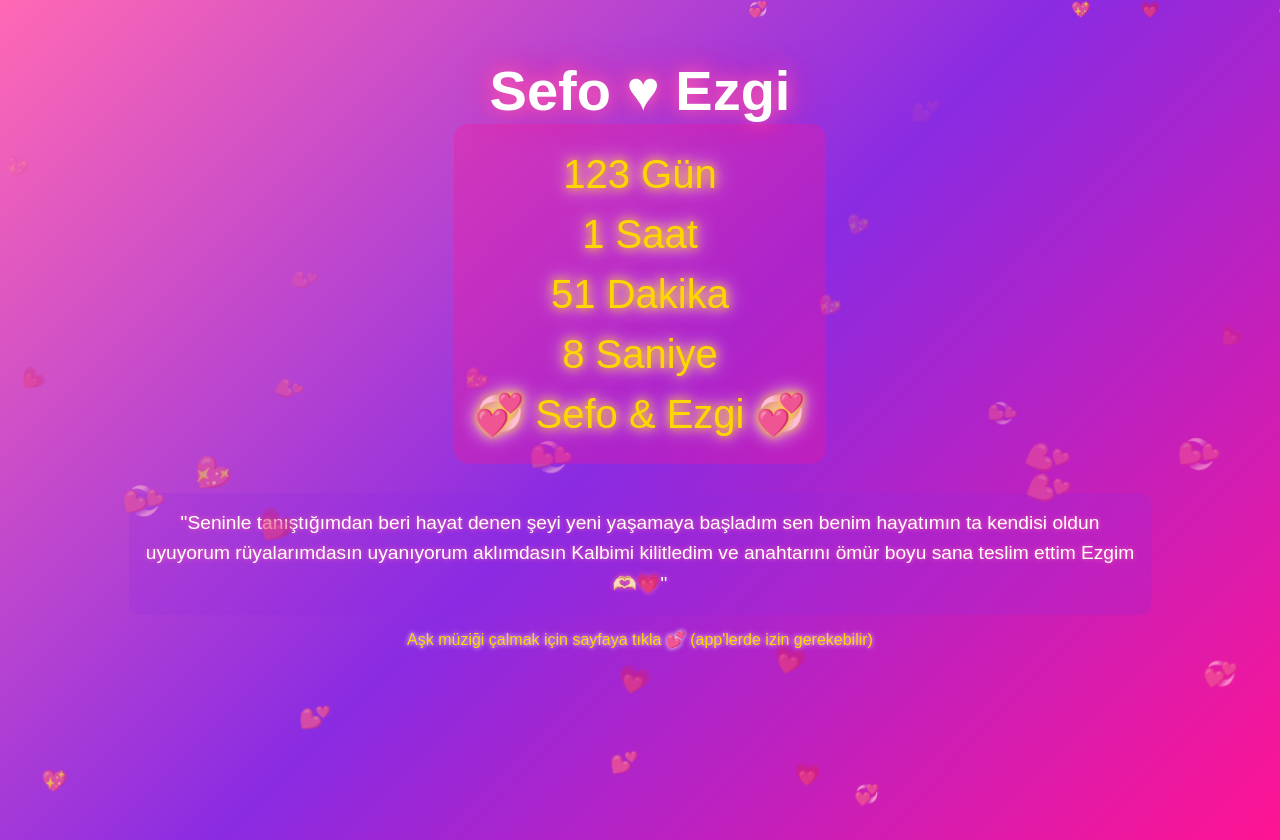
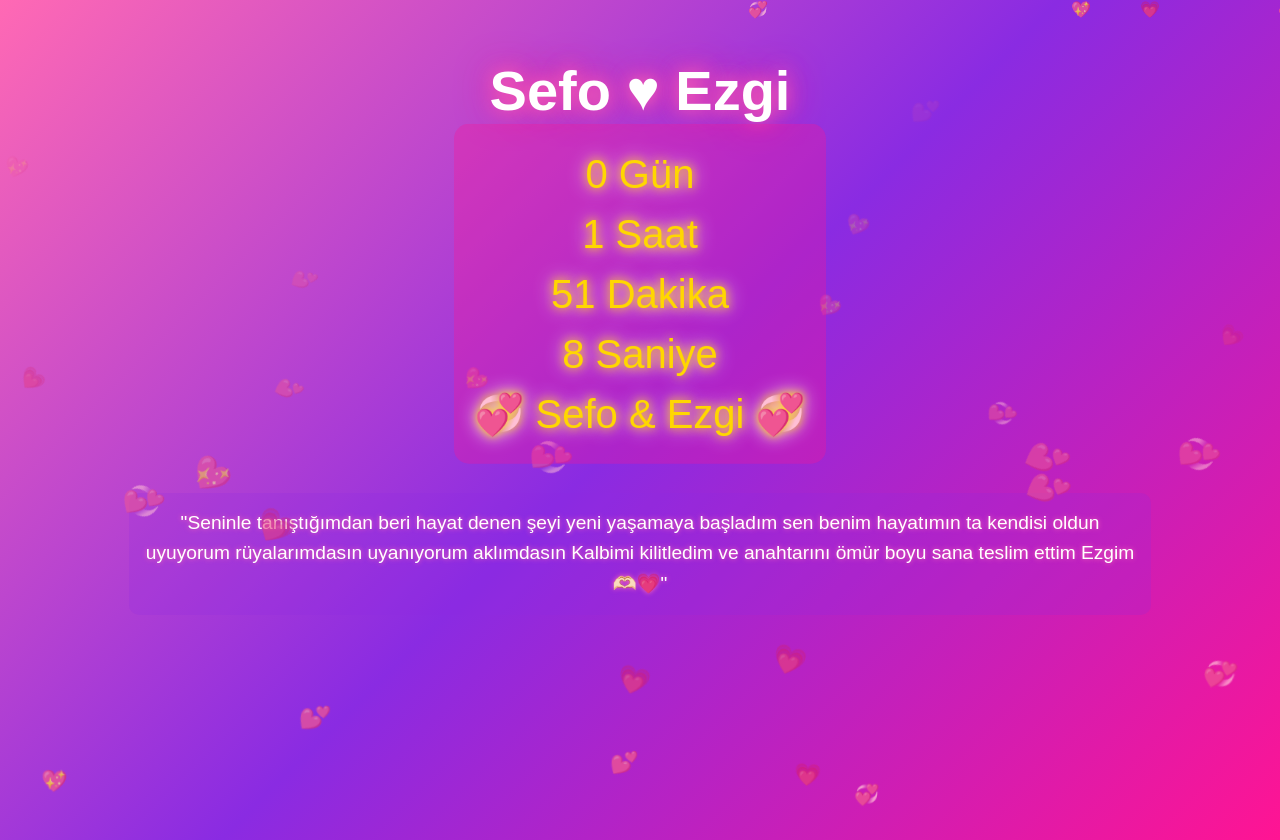
Before and after one commit to sefocyber01-dev/Sefo-Ezgi, a plain HTML site: page index.html in a window 1280 px wide. Drawn offline with Linux system fonts and the light colour scheme.

Commit message:
Update index.html

```diff
--- a/index.html
+++ b/index.html
@@ -10,9 +10,9 @@
             text-align: center;
             margin: 0;
             padding: 20px;
-            overflow: hidden;
+            overflow-y: auto; /* Kaydırma aktif */
             background: linear-gradient(135deg, #ff1493, #8a2be2, #ff69b4);
-            height: 100vh;
+            min-height: 100vh;
             animation: bgPulse 10s infinite alternate;
         }
         @keyframes bgPulse {
@@ -86,12 +86,6 @@
             50% { font-size: 2em; }
             100% { font-size: 1.2em; }
         }
-        .music-instruction {
-            font-size: 1em;
-            color: #ffd700;
-            margin-top: 15px;
-            text-shadow: 0 0 5px #fff;
-        }
     </style>
 </head>
 <body>
@@ -100,9 +94,6 @@
     <div class="counter" id="counter"></div>
     <div class="text">
         "Seninle tanıştığımdan beri hayat denen şeyi yeni yaşamaya başladım sen benim hayatımın ta kendisi oldun uyuyorum rüyalarımdasın uyanıyorum aklımdasın Kalbimi kilitledim ve anahtarını ömür boyu sana teslim ettim Ezgim 🫶🏻💗"
-    </div>
-    <div class="music-instruction">
-        Aşk müziği çalmak için sayfaya tıkla 💕 (app'lerde izin gerekebilir)
     </div>
 
     <script>
@@ -119,7 +110,7 @@
         }
 
         function updateCounter() {
-            const startDate = new Date('2025-05-14T00:00:00+03:00'); // 14 Mayıs 2025
+            const startDate = new Date('2025-09-14T00:00:00+03:00'); // 14 Eylül 2025
             const now = new Date();
             const diff = now - startDate;
 
@@ -146,26 +137,7 @@
         }
 
         createHearts();
-
-        // MP3 ile müzik çalma (telifsiz romantik müzik)
-        let audio;
-        function initAudio() {
-            audio = new Audio('https://www.freesound.org/data/previews/483/483984_10398737-lq.mp3');
-            audio.loop = true;
-            document.body.addEventListener('click', playAudio, { once: true });
-        }
-
-        function playAudio() {
-            audio.play().catch(error => {
-                console.log('Müzik başlatılamadı:', error);
-            });
-        }
-
-        // Burayı düzelttim ✅
-        window.onload = function() {
-            initAudio();
-            updateCounter();
-        };
+        updateCounter();
     </script>
 </body>
 </html>
```
